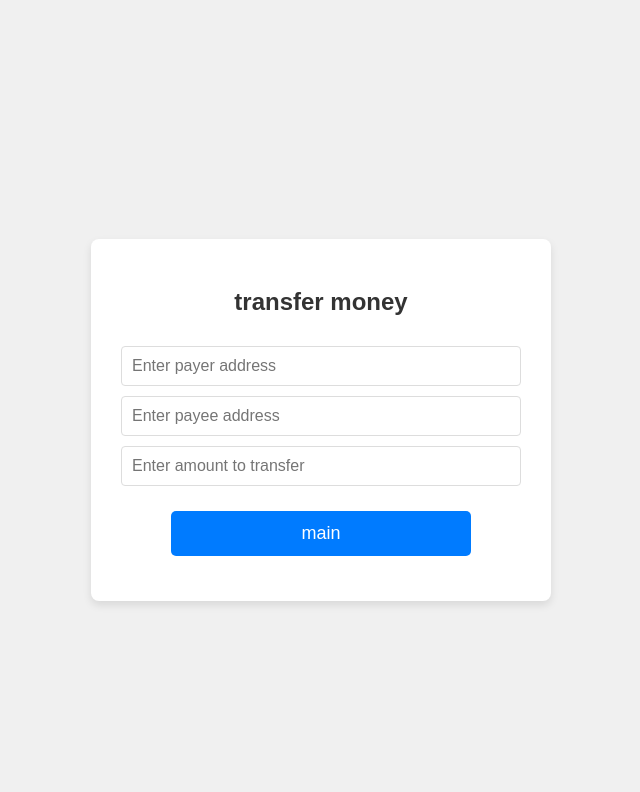
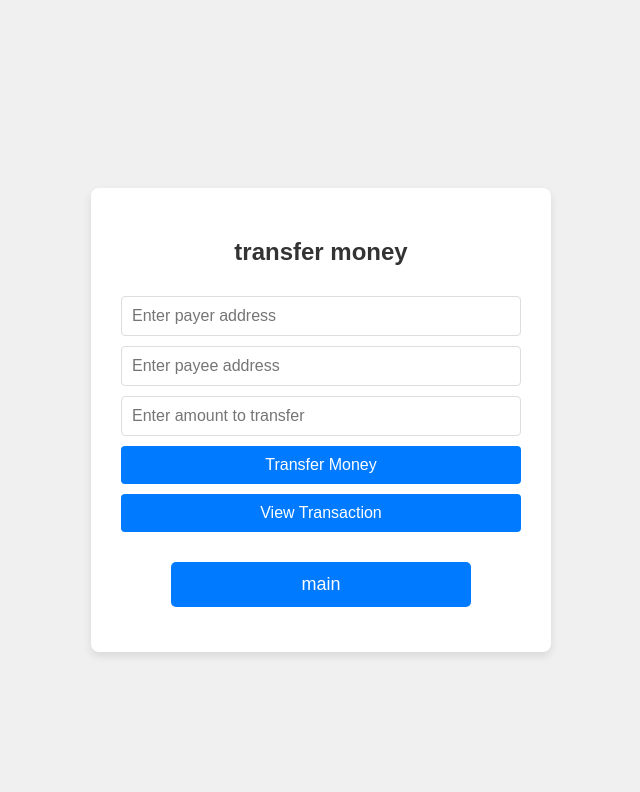
Before and after one commit to UMRDESI/6106, a Flask app: page /paynow in a window 1280 px wide. Shown: the top 792 px of the page, without its empty margins (319-959 px from the left). Run offline with Flask 3, Linux system fonts and the light colour scheme; some libraries are stand-ins or nearby versions.

Commit message:
paynow update

```diff
--- a/templates/main.html
+++ b/templates/main.html
@@ -11,5 +11,8 @@
         <form action="/" method="post">
             <input type="submit" value="Logout">
         </form>
+        <form action="/" method="post">
+            <input type="submit" value="Deposit Money">
+        </form>
     </div>
 </body>
--- a/templates/paynow.html
+++ b/templates/paynow.html
@@ -8,8 +8,93 @@
         <input type="text" id="payer" placeholder="Enter payer address">
         <input type="text" id="payee" placeholder="Enter payee address">
         <input type="number" id="amount" placeholder="Enter amount to transfer">
+        <button class="btn" onclick="transfer()">Transfer Money</button>
+        <button class="btn" onclick="transaction()">View Transaction</button>
+        <p id="view_payer"></p>
+        <p id="view_payee"></p>
+        <p id="view_amount"></p>
         <form action="/main" method="post">
             <input type="submit" value="main">
         </form>
+        <script src="https://cdn.jsdelivr.net/npm/web3@1.5.2/dist/web3.min.js"></script>
+        <script>
+            const contractAddress = "0xea94cc235a278f35ea7d051e7bd71b5ccfc0d4ea";
+            const contractABI = [
+                {
+                    "inputs": [],
+                    "stateMutability": "nonpayable",
+                    "type": "constructor"
+                },
+                {
+                    "inputs": [
+                        {
+                            "internalType": "address",
+                            "name": "payer_add",
+                            "type": "address"
+                        },
+                        {
+                            "internalType": "address",
+                            "name": "payee_add",
+                            "type": "address"
+                        },
+                        {
+                            "internalType": "uint256",
+                            "name": "amount_input",
+                            "type": "uint256"
+                        }
+                    ],
+                    "name": "weixin",
+                    "outputs": [],
+                    "stateMutability": "nonpayable",
+                    "type": "function"
+                },
+                {
+                    "inputs": [],
+                    "name": "check_transaction",
+                    "outputs": [
+                        {
+                            "internalType": "address",
+                            "name": "",
+                            "type": "address"
+                        },
+                        {
+                            "internalType": "address",
+                            "name": "",
+                            "type": "address"
+                        },
+                        {
+                            "internalType": "uint256",
+                            "name": "",
+                            "type": "uint256"
+                        }
+                    ],
+                    "stateMutability": "view",
+                    "type": "function"
+                }
+            ];
+            const web3 = new Web3(Web3.givenProvider);
+            const contract = new web3.eth.Contract(contractABI, contractAddress);
+
+            async function transfer() {
+                const accounts = await web3.eth.requestAccounts();
+                const payer = document.getElementById('payer').value;
+                const payee = document.getElementById('payee').value;
+                const amount = document.getElementById('amount').value;
+                console.log(payer,payee,amount);
+
+                console.log("accounts[0] " + accounts[0]);
+                await contract.methods.weixin(payer, payee,amount).send({ from: accounts[0]});
+            }
+
+            async function transaction() {
+                const result = await contract.methods.check_transaction().call();
+
+                document.getElementById('view_payer').innerText = "Payer: " + result[0];
+                document.getElementById('view_payee').innerText = "Payee: " + result[1];
+                document.getElementById('view_amount').innerText = "Amount: " + result[2];
+            }
+        </script>
+
+
     </div>
 </body>
```
